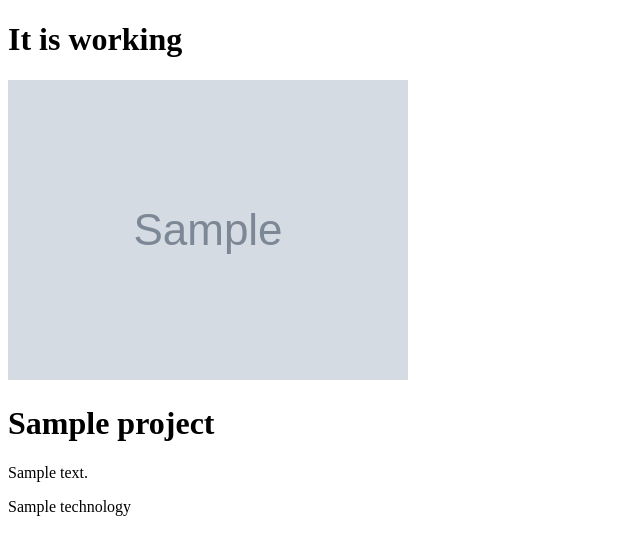
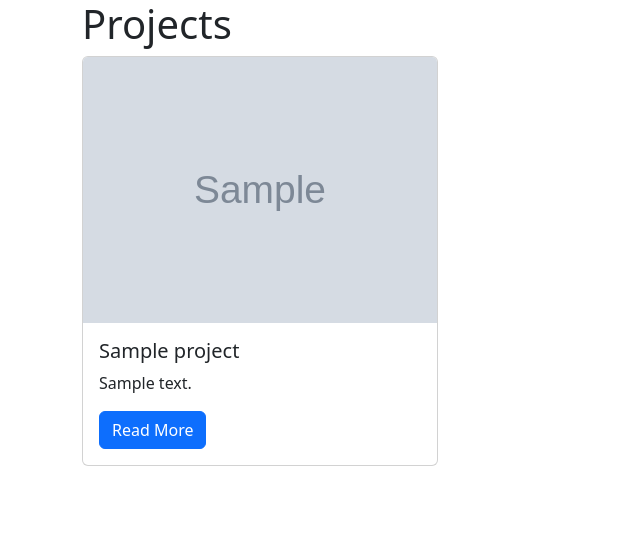
Before and after one commit to aaron-ruhl/Portfolio, a Django app: template projects/templates/projects/all_projects.html in a window 1280 px wide. Shown: the top 555 px of the page, without its empty margins (0-640 px from the left). Run offline with Django 5.2, Linux system fonts and the light colour scheme; the template is opened without the code that fills it: most values are stand-ins (such as "Sample title", 1, 10 or a date in 2020); grey boxes marked "Sample" are stand-in pictures; parts of the project's set-up code (start-up, migrations or seed data) failed here and were passed over.

Commit message:
fix image not showing bug

```diff
--- a/projects/templates/projects/all_projects.html
+++ b/projects/templates/projects/all_projects.html
@@ -1,17 +1,32 @@
 {% load static %}
+
 <!DOCTYPE html>
 <html lang="en">
 <head>
     <meta charset="UTF-8">
     <title>Title</title>
+    <link href="https://cdn.jsdelivr.net/npm/bootstrap@5.3.3/dist/css/bootstrap.min.css" rel="stylesheet" integrity="sha384-QWTKZyjpPEjISv5WaRU9OFeRpok6YctnYmDr5pNlyT2bRjXh0JMhjY6hW+ALEwIH" crossorigin="anonymous">
 </head>
 <body>
-    <h1>It is working</h1>
-    {% for project in projects %}
-        <img src="{% static project.image %}" alt="screenshot of project">
-        <h1>{{ project.title }}</h1>
-        <p>{{ project.description }}</p>
-        <p>{{ project.technology }}</p>
-    {% endfor %}
+<div class="container">
+    <h1>Projects</h1>
+        <div class="row">
+        {% for project in projects %}
+            <div class="col-md-4">
+                <div class="card mb-2">
+                    <img class="card-img-top" src="{% static project.image %}" alt="project context">
+                    <div class="card-body">
+                        <h5 class="card-title">{{ project.title }}</h5>
+                        <p class="card-text">{{ project.description }}</p>
+                        <a href="#"
+                        class="btn btn-primary">
+                            Read More
+                        </a>
+                    </div>
+                </div>
+            </div>
+        {% endfor %}
+        </div>
+</div>
 </body>
 </html>
```
